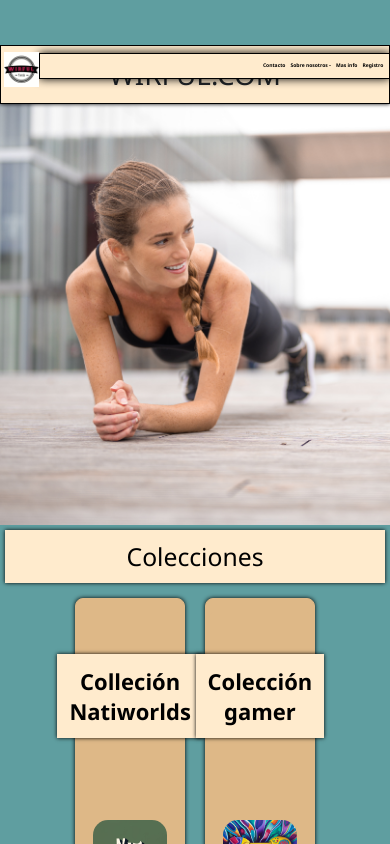
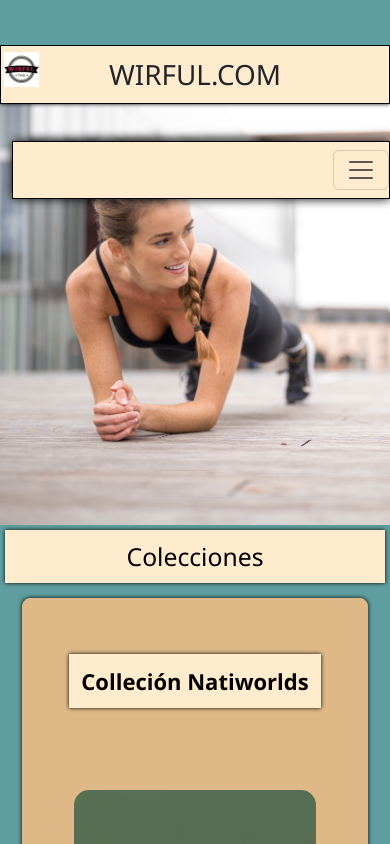
Before and after one commit to naatiworlds/wirful, a React (Create React App) app: page / in a window 390 px wide. Shown: the top 844 px of the page. Built offline with nearby package versions, Linux system fonts and the light colour scheme.

Commit message:
bugs arreglados

```diff
--- a/src/Cabecera.css
+++ b/src/Cabecera.css
@@ -47,27 +47,23 @@ h1 {
     z-index: 2;
 }
 
-.nav-superior {
-    position: absolute;
+.navbar  {
+    position: absolute !important;
+    right: 0;
     width: 97%;
-    top: 600%;
+    top: 20%;
     font-weight: bold;
     display: flex;
-    justify-content: flex-end;
+    justify-content: flex-end !important;
     background: rgb(255, 235, 205);
     box-shadow: 0 0 10px black;
     border: 1px solid black;
     padding: .5em 0;
-    right: 0;
     z-index: 2;
 }
 
-.nav-superior li {
-    list-style: none;
-    padding: 0 2em;
-}
 
-.nav-superior .nav-link{
+.navbar .nav-link {
     text-decoration: none;
     color: black;
     font-weight: bold;
@@ -75,58 +71,111 @@ h1 {
     transition: all .5s;
 }
 
-.nav-superior .nav-link:hover {
+.navbar .nav-link:hover {
     color: blueviolet;
-    padding:  0 20px;
+    padding: 0 20px;
 }
-.navbar-expand-lg .navbar-nav .dropdown-menu{
+
+.navbar .navbar-toggler{
+    animation: none;
+}
+
+.navbar-expand-lg .navbar-nav .dropdown-menu {
     background-color: rgb(255, 235, 205);
 }
+
 .navbar-expand-lg .navbar-nav .dropdown-menu .dropdown-item {
     font-weight: bold;
 }
+
 /* Media queries for responsiveness */
 
+@media (min-width: 992px) {
+    .navbar .navbar-expand-lg {
+        justify-content: flex-end;
+    }
+
+}
+
+@media screen and (max-width: 1000px) {
+    .navbar-expand-lg .navbar-nav .dropdown-menu {
+        position: absolute;
+        left: -100%;
+        top: -100%;
+    }
+}
+
 @media screen and (max-width: 768px) {
+
+    .navbar-expand-lg {
+        flex-wrap: nowrap;
+        justify-content: flex-end;
+    }
+
     #header::before {
         background-position: 10% 50%;
     }
+
     h1 {
-        font-size: 18px; /* Adjust font size for smaller screens */
+        font-size: 18px;
+        /* Adjust font size for smaller screens */
     }
-    #logo{
+
+    #logo {
         width: 40px;
         height: 40px;
         top: 0.5%;
     }
 
     .nav-superior {
-        width: 90%; /* Make the navigation bar full-width on smaller screens */
-        top: 15%; /* Adjust the position of the navigation bar */
-        padding: 0.5em 0.2em; /* Adjust padding for the navigation bar */
+        width: 10%;
+
     }
 
-    .nav-superior .nav-link{
-        font-size: 5px; /* Adjust font size for navigation links */
+    .nav-superior .nav-link {
+        font-size: 5px;
+        /* Adjust font size for navigation links */
         padding: 0 .5em;
     }
 }
 
 @media screen and (max-width: 480px) {
     h1 {
-        font-size: 16px; /* Further adjust font size for even smaller screens */
+        font-size: 16px;
+        /* Further adjust font size for even smaller screens */
     }
-    #logo{
+
+    #logo {
         width: 35px;
         height: 35px;
         top: 1.5%;
     }
 
     .nav-superior {
-        top: 15%; /* Further adjust the position of the navigation bar */
+        top: 150%;
+        /* Further adjust the position of the navigation bar */
     }
 
-    .nav-superior li a {
-        font-size: 10px; /* Further adjust font size for navigation links */
+    .navbar .nav-link {
+        font-size: 19px;
+        /* Further adjust font size for navigation links */
+    }
+    .navbar-expand-lg .navbar-nav .dropdown-menu {
+        top: -150%;
     }
 }
+@media screen and (max-width: 300px) {
+    .navbar .nav-link {
+        font-size: 10px;
+        /* Further adjust font size for navigation links */
+    }
+    .navbar-expand-lg .navbar-nav .dropdown-menu {
+        top: -500%;
+        left: -150%;
+        width: 20%;
+    }
+    .navbar-expand-lg .navbar-nav .dropdown-menu .dropdown-item{
+        padding-right: -10px;
+        font-size: 10px;
+    }
+}
--- a/src/Cabecera.js
+++ b/src/Cabecera.js
@@ -1,16 +1,16 @@
 import "./Cabecera.css"
 import logo from "./images/logo.png"
-import {Nav, Navbar, NavDropdown} from 'react-bootstrap';
+import { Nav, Navbar, NavDropdown } from 'react-bootstrap';
 import 'bootstrap/dist/css/bootstrap.css'
 function Cabecera(props) {
     return (
         <div id="header">
             <img id="logo" src={logo} alt="Logo de la empresa"></img>
             <h1>Wirful.com</h1>
-            <Navbar bg='beige' variant='beige' width='100%' expand='lg' stkicy='top'>
+            {/* <Navbar bg='beige' variant='beige' width='100%' expand='lg' stkicy='top'>
                 <Nav>
                     <Navbar.Toggle />
-                    <Navbar.Collapse class="nav-superior">
+                    <Navbar.Collapse>
                         <Nav.Link href={props.enlaceExtra}><></>{props.tituloExtra}</Nav.Link>
                         <Nav.Link href='/Contacto'><></>Contacto</Nav.Link>
                         <NavDropdown title="Sobre nosotros" href='#' >
@@ -24,6 +24,26 @@ function Cabecera(props) {
                         <Nav.Link href='/Fototeca'><></>Mas info</Nav.Link>
                         <Nav.Link href='/Fototeca'><></>Registro</Nav.Link>
                     </Navbar.Collapse>
+                </Nav>
+            </Navbar> */}
+            <Navbar bg='beige' variant='beige' width='90%' expand='lg' stkicy='top'>
+                <Nav>
+                    <Navbar.Toggle />
+                    <Navbar.Collapse>
+                        <Nav.Link href='/'><></>Inicio</Nav.Link>
+                        <Nav.Link href='/Contacto'><></>Contacto</Nav.Link>
+                        <NavDropdown title="Nuestra carta" href='/nuestraCarta' >
+
+                            <NavDropdown.Item href='/NuestraCarta'>Nuestra carta</NavDropdown.Item>
+                            <NavDropdown.Divider></NavDropdown.Divider>
+
+                            <NavDropdown.Item href='/MenuPorPrecio'><></>Menú por precios</NavDropdown.Item>
+                            <NavDropdown.Item href='/MenuInfantil'><></>Menú infantil</NavDropdown.Item>
+                            <NavDropdown.Item href='/MenuALaCarta'><></>Menú a la carta</NavDropdown.Item>
+                        </NavDropdown>
+                        <Nav.Link href='/QuienesSomos'><></>Quiénes somos</Nav.Link>
+                        <Nav.Link href='/Fototeca'><></>Fototeca</Nav.Link>
+                    </Navbar.Collapse>
 
                 </Nav>
             </Navbar>
--- a/src/Card.css
+++ b/src/Card.css
@@ -143,7 +143,7 @@ div p {
 /* Media queries for responsiveness */
 
 @media screen and (max-width: 768px) {
-    .container .card {
+    .container .card-container {
         width: 45%; /* Adjust card width for smaller screens */
     }
 
@@ -153,7 +153,7 @@ div p {
 }
 
 @media screen and (max-width: 480px) {
-    .container .card {
+    .container .card-container {
         width: 100%; /* Adjust card width for even smaller screens */
     }
 }
```
